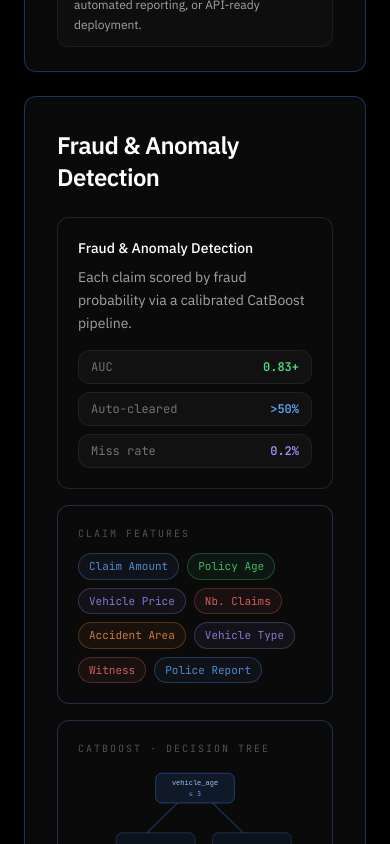
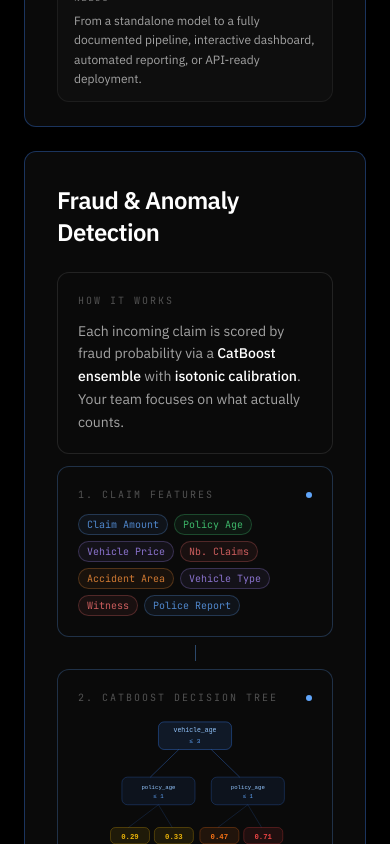
Before and after one commit to ag-algolab/ag-algolab.github.io, a React (Vite) app: page / in a window 390 px wide. Shown: the part 3651-4495 px from the top of the page. Built offline with nearby package versions, Linux system fonts and the light colour scheme.

Commit message:
Update App.jsx

```diff
--- a/src/App.jsx
+++ b/src/App.jsx
@@ -391,15 +391,15 @@ forecast = sf.predict(h=6, level=[80, 95])`;
   const dataPulse = phase === 'output' || phase === 'clicking';
 
   return (
-    <div className="grid md:grid-cols-12 gap-3 mb-2">
+    <div className="grid md:grid-cols-12 gap-3 mb-2 max-w-full overflow-hidden">
 
       {/* ───── EXCEL ───── */}
-      <div className="md:col-span-5 flex">
+      <div className="md:col-span-5 flex min-w-0">
         <ExcelSheet pulse={dataPulse} />
       </div>
 
       {/* ───── PYTHON ───── */}
-      <div className="md:col-span-5 relative flex">
+      <div className="md:col-span-5 relative flex min-w-0">
         <PythonEditor
           tokens={visibleTokens}
           showCaret={phase === 'typing' || phase === 'typed'}
@@ -1537,34 +1537,41 @@ function FraudGrid() {
 
       </div>
 
-      {/* ── MOBILE — stack vertical ── */}
-      <div className="md:hidden flex flex-col gap-4">
-
+      {/* ── MOBILE — vertical pipeline ── */}
+      <div className="md:hidden flex flex-col gap-3">
+
+        {/* Intro card */}
         <div className="bg-[#0a0a0a] rounded-xl border border-white/10 p-5">
-          <p className="text-white font-medium text-sm mb-2">Fraud & Anomaly Detection</p>
+          <p className="text-[10px] font-mono uppercase tracking-[0.2em] text-neutral-600 mb-3">
+            How it works
+          </p>
           <p className="text-neutral-400 text-sm leading-relaxed">
-            Each claim scored by fraud probability via a calibrated CatBoost pipeline.
+            Each incoming claim is scored by fraud probability via a{' '}
+            <span className="text-white font-medium">CatBoost ensemble</span>{' '}
+            with{' '}
+            <span className="text-white font-medium">isotonic calibration</span>.
+            Your team focuses on what actually counts.
           </p>
-          <div className="flex flex-col gap-2 mt-4">
-            {[
-              { label: "AUC", value: "0.83+", color: "#4ade80" },
-              { label: "Auto-cleared", value: ">50%", color: "#60a5fa" },
-              { label: "Miss rate", value: "0.2%", color: "#a78bfa" },
-            ].map((s) => (
-              <div key={s.label} className="flex items-center justify-between px-3 py-2 rounded-lg bg-white/[0.03] border border-white/[0.06]">
-                <span className="text-neutral-500 text-xs font-mono">{s.label}</span>
-                <span className="text-xs font-semibold font-mono" style={{ color: s.color }}>{s.value}</span>
-              </div>
-            ))}
-          </div>
         </div>
 
+        {/* Step 1 — Claim features */}
         <div className="bg-[#0a0a0a] rounded-xl border p-5"
-          style={{ borderColor: step >= 1 ? 'rgba(96,165,250,0.25)' : 'rgba(255,255,255,0.1)', transition: 'border-color 1s ease' }}>
-          <p className="text-[10px] font-mono uppercase tracking-[0.2em] text-neutral-600 mb-3">Claim Features</p>
-          <div className="flex flex-wrap gap-2">
+          style={{
+            borderColor: step >= 1 ? 'rgba(96,165,250,0.25)' : 'rgba(255,255,255,0.1)',
+            transition: 'border-color 1s ease',
+          }}>
+          <div className="flex items-center justify-between mb-3">
+            <p className="text-[10px] font-mono uppercase tracking-[0.2em] text-neutral-600">
+              1. Claim Features
+            </p>
+            <div className="w-1.5 h-1.5 rounded-full" style={{
+              background: step >= 1 ? '#60a5fa' : 'rgba(255,255,255,0.15)',
+              transition: 'background 1s ease',
+            }} />
+          </div>
+          <div className="flex flex-wrap gap-1.5">
             {orbitTags.map((t, i) => (
-              <span key={i} className="text-[11px] px-2.5 py-1 rounded-full border font-mono"
+              <span key={i} className="text-[10px] px-2 py-0.5 rounded-full border font-mono"
                 style={{
                   borderColor: step >= 1 ? t.color + '40' : 'rgba(255,255,255,0.08)',
                   color:       step >= 1 ? t.color + 'cc' : 'rgba(255,255,255,0.2)',
@@ -1577,10 +1584,30 @@ function FraudGrid() {
           </div>
         </div>
 
+        {/* Connector */}
+        <div className="flex justify-center -my-1">
+          <div className="w-px h-4" style={{
+            background: step >= 2 ? 'rgba(96,165,250,0.4)' : 'rgba(255,255,255,0.1)',
+            transition: 'background 1s ease',
+          }} />
+        </div>
+
+        {/* Step 2 — Decision tree */}
         <div className="bg-[#0a0a0a] rounded-xl border p-5"
-          style={{ borderColor: step >= 2 ? 'rgba(96,165,250,0.25)' : 'rgba(255,255,255,0.1)', transition: 'border-color 1s ease' }}>
-          <p className="text-[10px] font-mono uppercase tracking-[0.2em] text-neutral-600 mb-3">CatBoost · Decision Tree</p>
-          <svg viewBox="0 0 220 160" className="w-full" style={{ maxHeight: 140 }}>
+          style={{
+            borderColor: step >= 2 ? 'rgba(96,165,250,0.25)' : 'rgba(255,255,255,0.1)',
+            transition: 'border-color 1s ease',
+          }}>
+          <div className="flex items-center justify-between mb-3">
+            <p className="text-[10px] font-mono uppercase tracking-[0.2em] text-neutral-600">
+              2. CatBoost Decision Tree
+            </p>
+            <div className="w-1.5 h-1.5 rounded-full" style={{
+              background: step >= 2 ? '#60a5fa' : 'rgba(255,255,255,0.15)',
+              transition: 'background 1s ease',
+            }} />
+          </div>
+          <svg viewBox="0 0 220 160" className="w-full" style={{ maxHeight: 130 }}>
             <rect x="65" y="6" width="90" height="34" rx="7"
               style={{ fill: step >= 2 ? 'rgba(59,130,246,0.12)' : 'rgba(255,255,255,0.04)', stroke: step >= 2 ? 'rgba(59,130,246,0.45)' : 'rgba(255,255,255,0.1)', transition: 'all 1s ease' }} strokeWidth="1" />
             <text x="110" y="19" textAnchor="middle" style={{ fill: step >= 2 ? '#93c5fd' : 'rgba(255,255,255,0.2)', transition: 'fill 1s ease' }} fontSize="8" fontFamily="monospace">{treeValues.feature1}</text>
@@ -1590,7 +1617,8 @@ function FraudGrid() {
             {[{ cx: 20 }, { cx: 130 }].map((n, i) => (
               <g key={i}>
                 <rect x={n.cx} y="74" width="90" height="34" rx="7" style={{ fill: step >= 2 ? 'rgba(59,130,246,0.08)' : 'rgba(255,255,255,0.03)', stroke: step >= 2 ? 'rgba(59,130,246,0.3)' : 'rgba(255,255,255,0.07)', transition: 'all 1s ease' }} strokeWidth="1" />
-                <text x={n.cx + 45} y="94" textAnchor="middle" style={{ fill: step >= 2 ? '#93c5fd' : 'rgba(255,255,255,0.15)', transition: 'fill 1s ease' }} fontSize="7.5" fontFamily="monospace">{treeValues.feature2} ≤ {treeValues.threshold2}</text>
+                <text x={n.cx + 45} y="88" textAnchor="middle" style={{ fill: step >= 2 ? '#93c5fd' : 'rgba(255,255,255,0.15)', transition: 'fill 1s ease' }} fontSize="7" fontFamily="monospace">{treeValues.feature2}</text>
+                <text x={n.cx + 45} y="100" textAnchor="middle" style={{ fill: step >= 2 ? '#60a5fa' : 'rgba(255,255,255,0.1)', transition: 'fill 1s ease' }} fontSize="7" fontFamily="monospace">≤ {treeValues.threshold2}</text>
               </g>
             ))}
             {[[65,108,28,136],[65,108,82,136],[175,108,138,136],[175,108,192,136]].map(([x1,y1,x2,y2],i) => (
@@ -1609,20 +1637,89 @@ function FraudGrid() {
           </svg>
         </div>
 
+        {/* Connector */}
+        <div className="flex justify-center -my-1">
+          <div className="w-px h-4" style={{
+            background: step >= 3 ? 'rgba(168,85,247,0.4)' : 'rgba(255,255,255,0.1)',
+            transition: 'background 1s ease',
+          }} />
+        </div>
+
+        {/* Step 3 — Risk score */}
         <div className="bg-[#0a0a0a] rounded-xl border p-5"
-          style={{ borderColor: step >= 3 ? 'rgba(168,85,247,0.25)' : 'rgba(255,255,255,0.1)', transition: 'border-color 1s ease' }}>
-          <p className="text-[10px] font-mono uppercase tracking-[0.2em] text-neutral-600 mb-4">Calibration → Risk Score</p>
-          <div className="flex items-center gap-3">
-            <div className="flex flex-col items-center px-3 py-2 rounded-lg border border-white/[0.08] bg-white/[0.03]">
-              <span className="text-[10px] text-neutral-600 font-mono">raw</span>
-              <span className="font-mono text-base font-semibold" style={{ color: step >= 3 ? 'rgba(255,255,255,0.5)' : 'rgba(255,255,255,0.1)', transition: 'color 1s ease' }}>{rawProba.toFixed(2)}</span>
+          style={{
+            borderColor: step >= 3 ? riskColor + '40' : 'rgba(255,255,255,0.1)',
+            transition: 'border-color 1s ease',
+          }}>
+          <div className="flex items-center justify-between mb-4">
+            <p className="text-[10px] font-mono uppercase tracking-[0.2em] text-neutral-600">
+              3. Calibrated Risk Score
+            </p>
+            <div className="w-1.5 h-1.5 rounded-full" style={{
+              background: step >= 3 ? riskColor : 'rgba(255,255,255,0.15)',
+              boxShadow: step >= 3 ? `0 0 6px ${riskColor}` : 'none',
+              transition: 'all 1s ease',
+            }} />
+          </div>
+
+          <div className="flex flex-col items-center gap-3">
+            {/* Raw → Calibrated transformation */}
+            <div className="flex items-center gap-3 w-full">
+              <div className="flex flex-col items-center px-3 py-2 rounded-lg border border-white/[0.08] bg-white/[0.03] flex-1">
+                <span className="text-[9px] text-neutral-600 font-mono">raw score</span>
+                <span className="font-mono text-base font-semibold mt-0.5"
+                  style={{
+                    color: step >= 3 ? 'rgba(255,255,255,0.5)' : 'rgba(255,255,255,0.1)',
+                    transition: 'color 1s ease',
+                  }}>
+                  {rawProba.toFixed(2)}
+                </span>
+              </div>
+              <span className="text-xs font-mono"
+                style={{
+                  color: step >= 3 ? 'rgba(168,85,247,0.6)' : 'rgba(255,255,255,0.1)',
+                  transition: 'color 1s ease',
+                }}>
+                → f(x) →
+              </span>
+              <div className="flex flex-col items-center px-3 py-2 rounded-lg border flex-1"
+                style={{
+                  borderColor: step >= 3 ? riskColor + '50' : 'rgba(255,255,255,0.07)',
+                  background: step >= 3 ? riskColor + '10' : 'rgba(255,255,255,0.02)',
+                  transition: 'all 1.2s ease',
+                }}>
+                <span className="text-[9px] text-neutral-600 font-mono">calibrated</span>
+                <span className="font-mono text-base font-semibold mt-0.5"
+                  style={{
+                    color: step >= 3 ? riskColor : 'rgba(255,255,255,0.1)',
+                    transition: 'color 1.2s ease',
+                  }}>
+                  {calibratedProba.toFixed(2)}
+                </span>
+              </div>
             </div>
-            <span style={{ color: step >= 3 ? 'rgba(168,85,247,0.5)' : 'rgba(255,255,255,0.1)', transition: 'color 1s ease' }} className="text-sm">→ f(x) →</span>
-            <div className="flex-1 flex items-center justify-center gap-2 py-3 rounded-xl border"
-              style={{ borderColor: step >= 3 ? riskColor+'50' : 'rgba(255,255,255,0.07)', background: step >= 3 ? riskColor+'10' : 'rgba(255,255,255,0.02)', transition: 'all 1.2s ease' }}>
-              <div className="w-2 h-2 rounded-full" style={{ background: step >= 3 ? riskColor : 'rgba(255,255,255,0.15)', transition: 'background 1s ease' }} />
-              <span className="font-mono text-2xl font-bold" style={{ color: step >= 3 ? riskColor : 'rgba(255,255,255,0.1)', transition: 'color 1.2s ease' }}>{Math.round(calibratedProba * 100)}%</span>
-              <span className="text-[10px] font-semibold tracking-widest" style={{ color: step >= 3 ? riskColor+'cc' : 'rgba(255,255,255,0.08)', transition: 'color 1.2s ease' }}>{riskLabel}</span>
+
+            {/* Big risk badge */}
+            <div className="w-full flex flex-col items-center justify-center py-4 rounded-xl border"
+              style={{
+                borderColor: step >= 3 ? riskColor + '50' : 'rgba(255,255,255,0.07)',
+                background: step >= 3 ? riskColor + '10' : 'rgba(255,255,255,0.02)',
+                transition: 'all 1.2s ease',
+              }}>
+              <span className="font-mono text-3xl font-bold leading-none mb-1"
+                style={{
+                  color: step >= 3 ? riskColor : 'rgba(255,255,255,0.1)',
+                  transition: 'color 1.2s ease',
+                }}>
+                {Math.round(calibratedProba * 100)}%
+              </span>
+              <span className="text-[10px] font-semibold tracking-widest"
+                style={{
+                  color: step >= 3 ? riskColor + 'cc' : 'rgba(255,255,255,0.08)',
+                  transition: 'color 1.2s ease',
+                }}>
+                {riskLabel} RISK
+              </span>
             </div>
           </div>
         </div>
```
